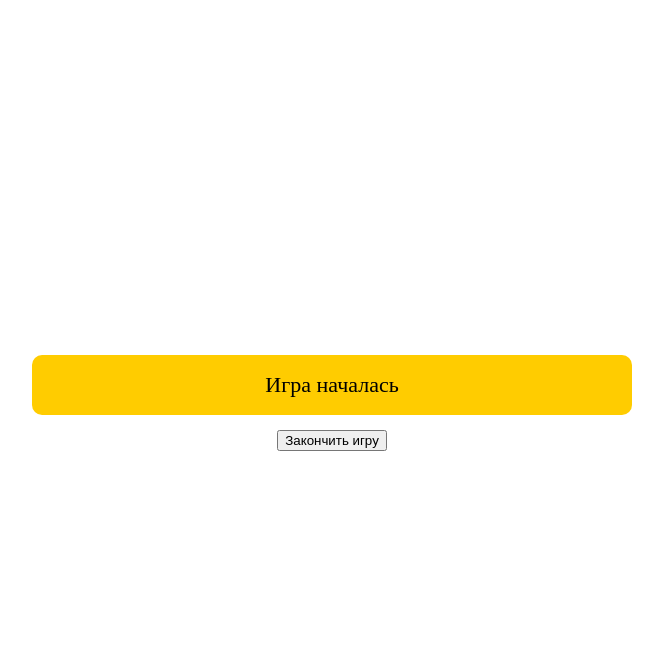
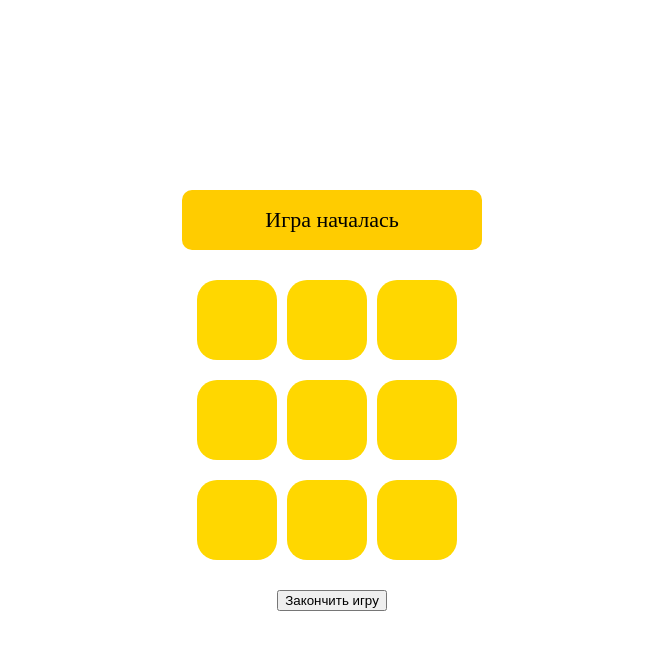
Before and after one commit to MaksimDzha/tic-tac-toe-front, a React app: page / in a window 1280 px wide. Both pictures are taken after a click on the button "Начать игру". Shown: the top 650 px of the page, without its empty margins (308-971 px from the left). Built offline with nearby package versions, Linux system fonts and the light colour scheme.

Commit message:
Поле

```diff
--- a/src/components/App.js
+++ b/src/components/App.js
@@ -43,6 +43,7 @@ class App extends Component {
     constructor(props) {
         super(props);
         this.state = {
+        size: 3,
         isGameRun: false,
         users: null
         };
@@ -56,7 +57,7 @@ class App extends Component {
   render() {
       if (this.state.isGameRun) {
         return (
-          <Game users={this.users} playTheGame={this.playTheGame} />
+          <Game users={this.users} playTheGame={this.playTheGame} size={this.size} />
         )
       }
 
--- a/src/components/Game.js
+++ b/src/components/Game.js
@@ -11,7 +11,7 @@ const style = {
   gameName: {
     margin: 10,
     height: 60,
-    width: 600,
+    width: 300,
     fontSize: 22,
     display: 'flex',
     alignItems: 'center',
@@ -19,16 +19,64 @@ const style = {
     backgroundColor: '#ffcc00',
     borderRadius: 10
   },
+    icon: {
+      marginRight: 10,
+      height: 80,
+      width: 80,
+      fontSize: 40,
+      display: 'flex',
+      alignItems: 'center',
+      justifyContent: 'center',
+      backgroundColor: 'Gold',
+      borderRadius: 20
+    },
+    column: {
+      margin: 10,
+      display: 'flex',
+      justifyContent: 'center',
+      flexDirection: 'column'
+    },
+    row: {
+      margin: 10,
+      display: 'flex',
+      justifyContent: 'center',
+      flexDirection: 'row'
+    },
    buttons:{
-     margin: 5,
+     margin: 10,
      display: 'flex',
      justifyContent: 'center',
    }
 };
 
-const Game = ({users, playTheGame}) => (
+const nextStep = () => (
+    console.log("Ход!")
+)
+
+const BattleTable = (size) => (
+  <div style={style.column}>
+    <div style={style.row}>
+        <div style={style.icon} onClick={() => nextStep()}></div>
+        <div style={style.icon} onClick={() => nextStep()}></div>
+        <div style={style.icon} onClick={() => nextStep()}></div>
+    </div>
+    <div style={style.row}>
+        <div style={style.icon} onClick={() => nextStep()}></div>
+        <div style={style.icon} onClick={() => nextStep()}></div>
+        <div style={style.icon} onClick={() => nextStep()}></div>
+    </div>
+    <div style={style.row}>
+        <div style={style.icon} onClick={() => nextStep()}></div>
+        <div style={style.icon} onClick={() => nextStep()}></div>
+        <div style={style.icon} onClick={() => nextStep()}></div>
+    </div>
+  </div>
+)
+
+const Game = ({users, playTheGame, size}) => (
     <div style={style.game}>
         <div style={style.gameName}>Игра началась</div>
+        <div><BattleTable size={size} /></div>
         <div style={style.buttons}>
             <button onClick={() => playTheGame(false)}>Закончить игру</button>
         </div>
```
